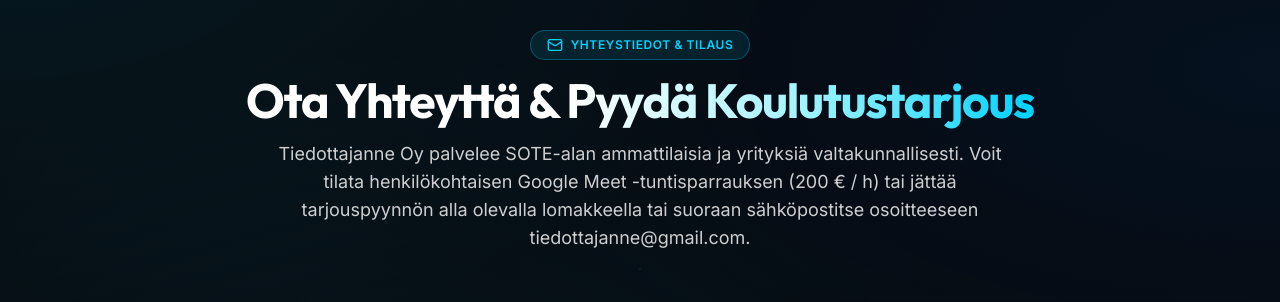
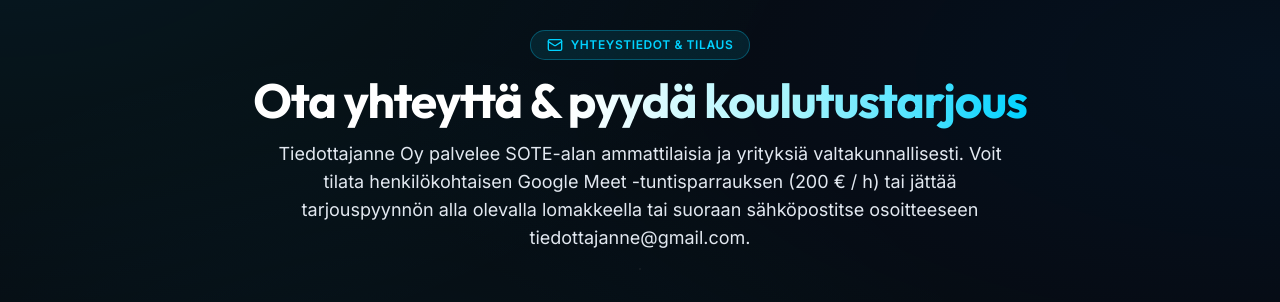
Before and after one commit to tftsakkinen-collab/tiedottajanne, a Next.js app: page /yhteystiedot in a window 1280 px wide. Shown: the part 131-433 px from the top of the page. Built offline with nearby package versions, Linux system fonts and the light colour scheme; no server answers.

Commit message:
feat(cta): streamlined navigation CTA and subpage pricing hierarchy

```diff
--- a/src/app/yhteystiedot/page.tsx
+++ b/src/app/yhteystiedot/page.tsx
@@ -37,7 +37,7 @@
       "name": "Janne Säkkinen",
       "jobTitle": "OMT-Fysioterapeutti, Toimitusjohtaja",
     },
-    "priceRange": "200€ - 1990€",
+    "priceRange": "200 €",
   };
 
   const breadcrumbSchema = {
@@ -76,13 +76,13 @@
         <div className="text-center space-y-4 max-w-4xl mx-auto">
           <div className="inline-flex items-center gap-2 px-4 py-1.5 rounded-full border border-[#00d2ff]/30 bg-[#00d2ff]/10 text-[#00d2ff] text-xs font-semibold uppercase tracking-wider">
             <Mail className="w-4 h-4" />
-            <span>Yhteystiedot &amp; Tilaus</span>
+            <span>Yhteystiedot &amp; tilaus</span>
           </div>
-          <h1 className="text-3xl sm:text-5xl font-bold tracking-tight text-white leading-tight">
-            Ota Yhteyttä &amp; <span className="bg-gradient-to-r from-white via-[#A4F4FD] to-[#00d2ff] bg-clip-text text-transparent">Pyydä Koulutustarjous</span>
+          <h1 className="text-3xl sm:text-5xl font-bold tracking-tight text-white leading-tight font-display">
+            Ota yhteyttä &amp; <span className="bg-gradient-to-r from-white via-[#A4F4FD] to-[#00d2ff] bg-clip-text text-transparent">pyydä koulutustarjous</span>
           </h1>
           {/* AEO Lead Paragraph */}
-          <p className="text-white/80 text-base sm:text-lg leading-relaxed max-w-3xl mx-auto">
+          <p className="text-slate-200 text-base sm:text-lg leading-relaxed max-w-3xl mx-auto">
             Tiedottajanne Oy palvelee SOTE-alan ammattilaisia ja yrityksiä valtakunnallisesti. Voit tilata henkilökohtaisen Google Meet -tuntisparrauksen (200 € / h) tai jättää tarjouspyynnön alla olevalla lomakkeella tai suoraan sähköpostitse osoitteeseen {SITE_CONFIG.contactEmail}.
           </p>
         </div>
```
